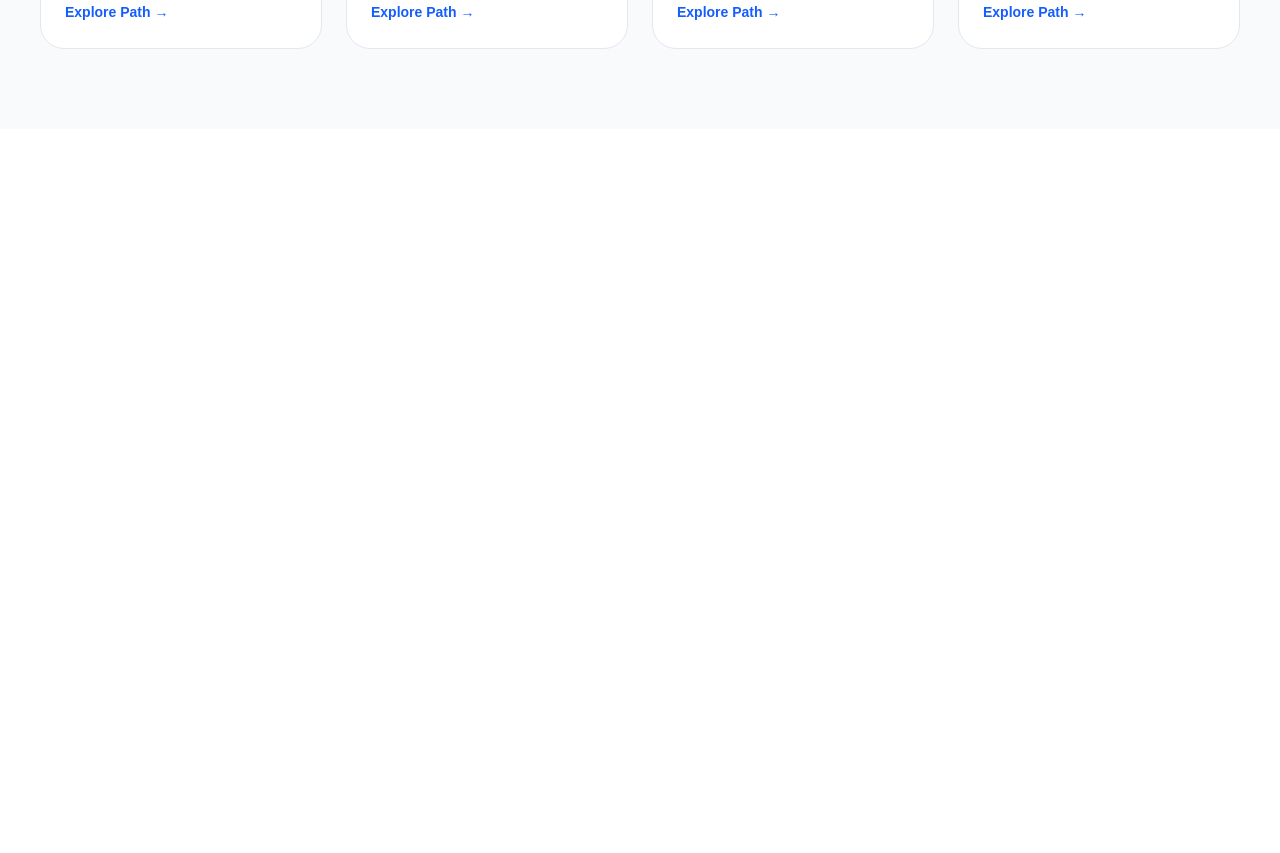
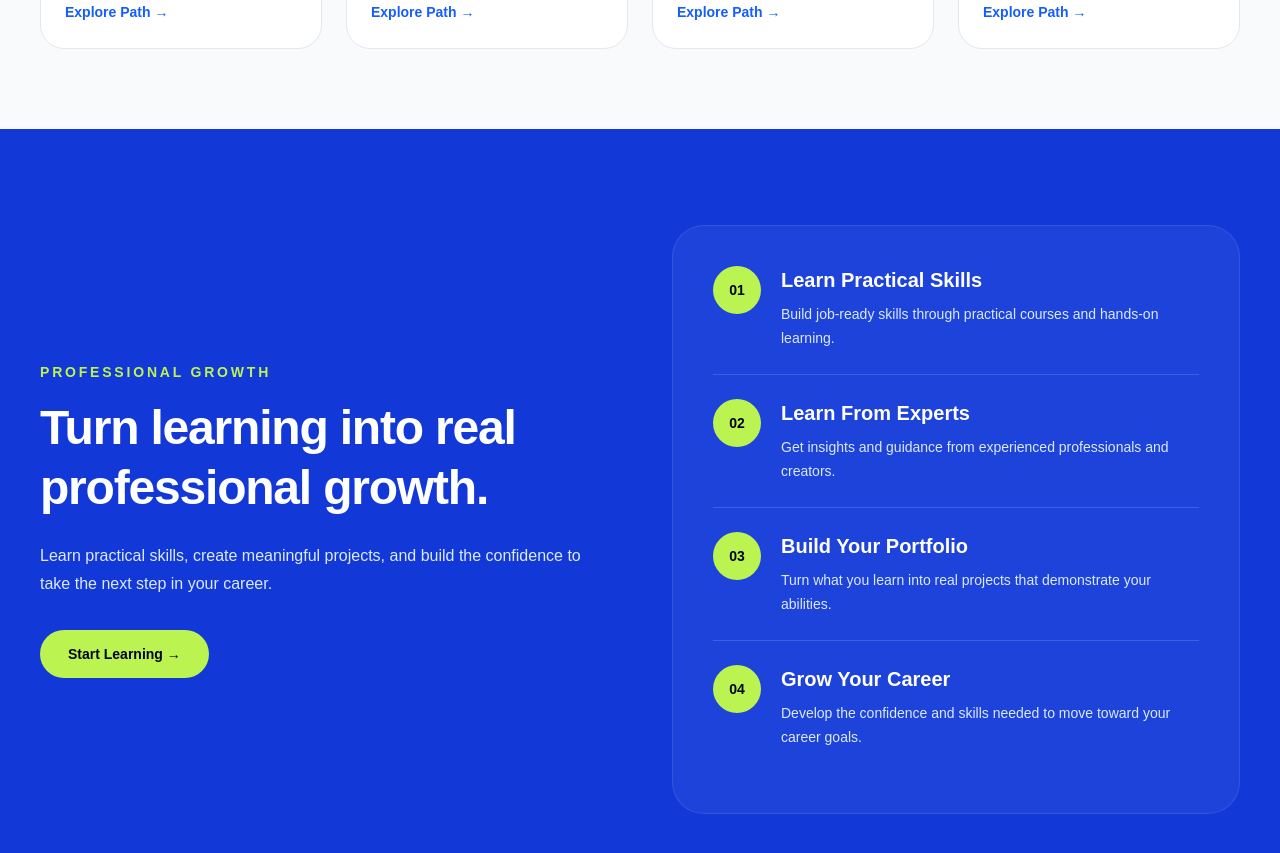
Before and after one commit to Sabbir-Ahmed1703/ByteSpace-New, a Next.js app: page / in a window 1280 px wide. Shown: the part 2240-3093 px from the top of the page. Before the commit the page ends 2369 px from the top, so only its background shows below. Built offline with nearby package versions, Linux system fonts and the light colour scheme.

Commit message:
Add professional growth section

```diff
--- a/app/page.tsx
+++ b/app/page.tsx
@@ -2,14 +2,20 @@ import Navbar from "@/components/Navbar";
 import Hero from "@/components/Hero";
 import CoursesSection from "@/components/CoursesSection";
 import LearningPaths from "@/components/LearningPaths";
+import GrowthSection from "@/components/GrowthSection";
 
 export default function Home() {
   return (
     <main>
       <Navbar />
+
       <Hero />
+
       <CoursesSection />
+
       <LearningPaths />
+
+      <GrowthSection />
     </main>
   );
 }
--- /dev/null
+++ b/components/GrowthFeature.tsx
@@ -0,0 +1,29 @@
+import type { GrowthFeature } from "@/data/growthFeatures";
+
+type GrowthFeatureProps = {
+  feature: GrowthFeature;
+};
+
+export default function GrowthFeature({
+  feature,
+}: GrowthFeatureProps) {
+  return (
+    <article className="group border-b border-white/15 pb-6 last:border-b-0">
+      <div className="flex gap-5">
+        <div className="flex h-12 w-12 shrink-0 items-center justify-center rounded-full bg-lime-300 text-sm font-black text-slate-950 transition group-hover:scale-105">
+          {feature.icon}
+        </div>
+
+        <div>
+          <h3 className="text-xl font-bold text-white">
+            {feature.title}
+          </h3>
+
+          <p className="mt-2 max-w-lg text-sm leading-6 text-blue-100">
+            {feature.description}
+          </p>
+        </div>
+      </div>
+    </article>
+  );
+}
--- /dev/null
+++ b/components/GrowthSection.tsx
@@ -0,0 +1,43 @@
+import { growthFeatures } from "@/data/growthFeatures";
+import GrowthFeature from "@/components/GrowthFeature";
+
+export default function GrowthSection() {
+  return (
+    <section
+      id="growth"
+      className="overflow-hidden bg-[#1239d8] px-6 py-24 lg:px-10"
+    >
+      <div className="mx-auto grid max-w-7xl gap-16 lg:grid-cols-2 lg:items-center">
+        {/* Left */}
+        <div>
+          <p className="text-sm font-bold uppercase tracking-[0.2em] text-lime-300">
+            Professional Growth
+          </p>
+
+          <h2 className="mt-4 max-w-xl text-4xl font-black leading-tight tracking-tight text-white sm:text-5xl">
+            Turn learning into real professional growth.
+          </h2>
+
+          <p className="mt-6 max-w-xl text-base leading-7 text-blue-100">
+            Learn practical skills, create meaningful projects, and build
+            the confidence to take the next step in your career.
+          </p>
+
+          <button className="mt-8 rounded-full bg-lime-300 px-7 py-3.5 text-sm font-bold text-slate-950 transition hover:bg-lime-200">
+            Start Learning →
+          </button>
+        </div>
+
+        {/* Right */}
+        <div className="space-y-6 rounded-[2rem] border border-white/10 bg-white/5 p-7 backdrop-blur-sm sm:p-10">
+          {growthFeatures.map((feature) => (
+            <GrowthFeature
+              key={feature.id}
+              feature={feature}
+            />
+          ))}
+        </div>
+      </div>
+    </section>
+  );
+}
--- /dev/null
+++ b/data/growthFeatures.ts
@@ -0,0 +1,37 @@
+export type GrowthFeature = {
+  id: number;
+  title: string;
+  description: string;
+  icon: string;
+};
+
+export const growthFeatures: GrowthFeature[] = [
+  {
+    id: 1,
+    title: "Learn Practical Skills",
+    description:
+      "Build job-ready skills through practical courses and hands-on learning.",
+    icon: "01",
+  },
+  {
+    id: 2,
+    title: "Learn From Experts",
+    description:
+      "Get insights and guidance from experienced professionals and creators.",
+    icon: "02",
+  },
+  {
+    id: 3,
+    title: "Build Your Portfolio",
+    description:
+      "Turn what you learn into real projects that demonstrate your abilities.",
+    icon: "03",
+  },
+  {
+    id: 4,
+    title: "Grow Your Career",
+    description:
+      "Develop the confidence and skills needed to move toward your career goals.",
+    icon: "04",
+  },
+];
```
